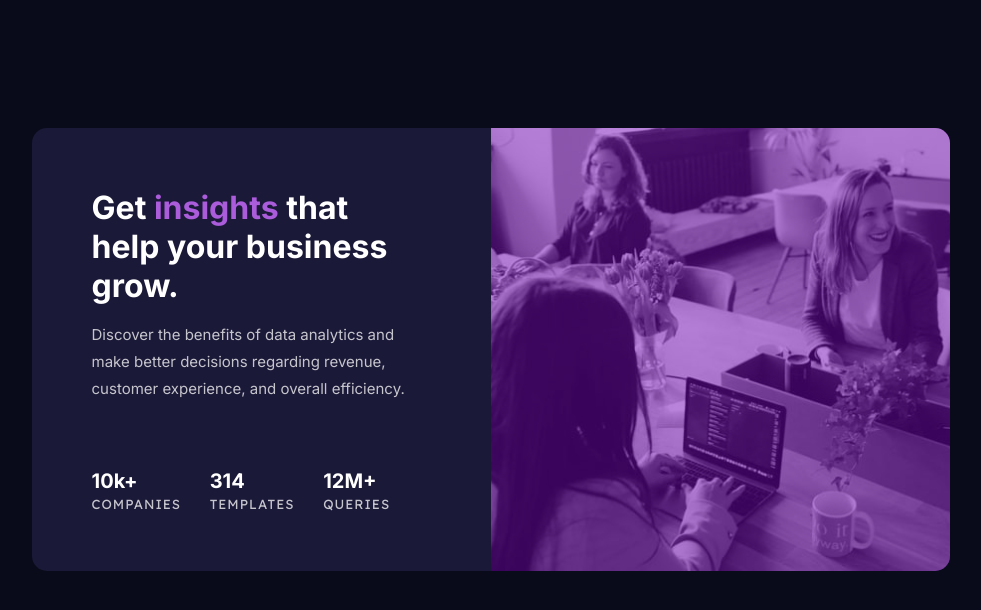
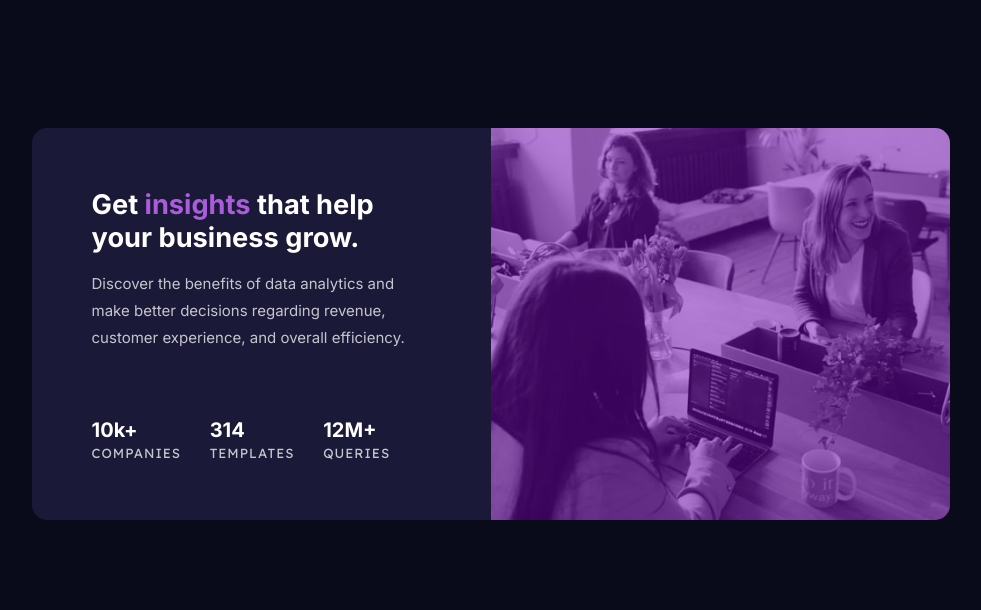
Before and after one commit to techmeg/stats-preview-card, a plain HTML site: page index.html in a window 1280 px wide. Shown: the whole page, without its empty margins (149-1130 px from the left). Drawn offline with Linux system fonts and the light colour scheme.

Commit message:
adjust headline size

```diff
--- a/style.css
+++ b/style.css
@@ -110,7 +110,7 @@ h1 {
         text-align: left;
     }
     h1 {
-        font-size: 2rem;
+        /* font-size: 2rem; */
         padding-top: 0;
     }
     .stats {
```
